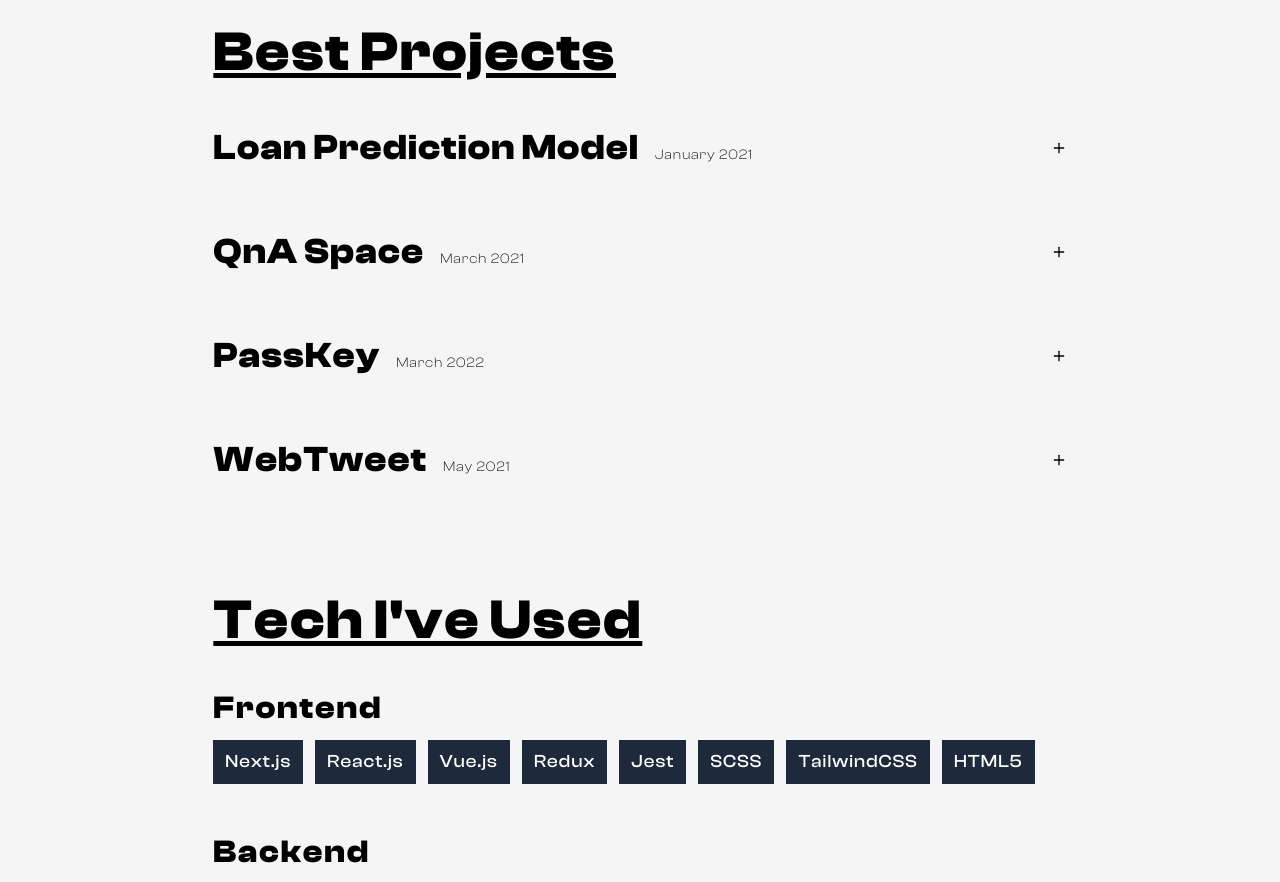
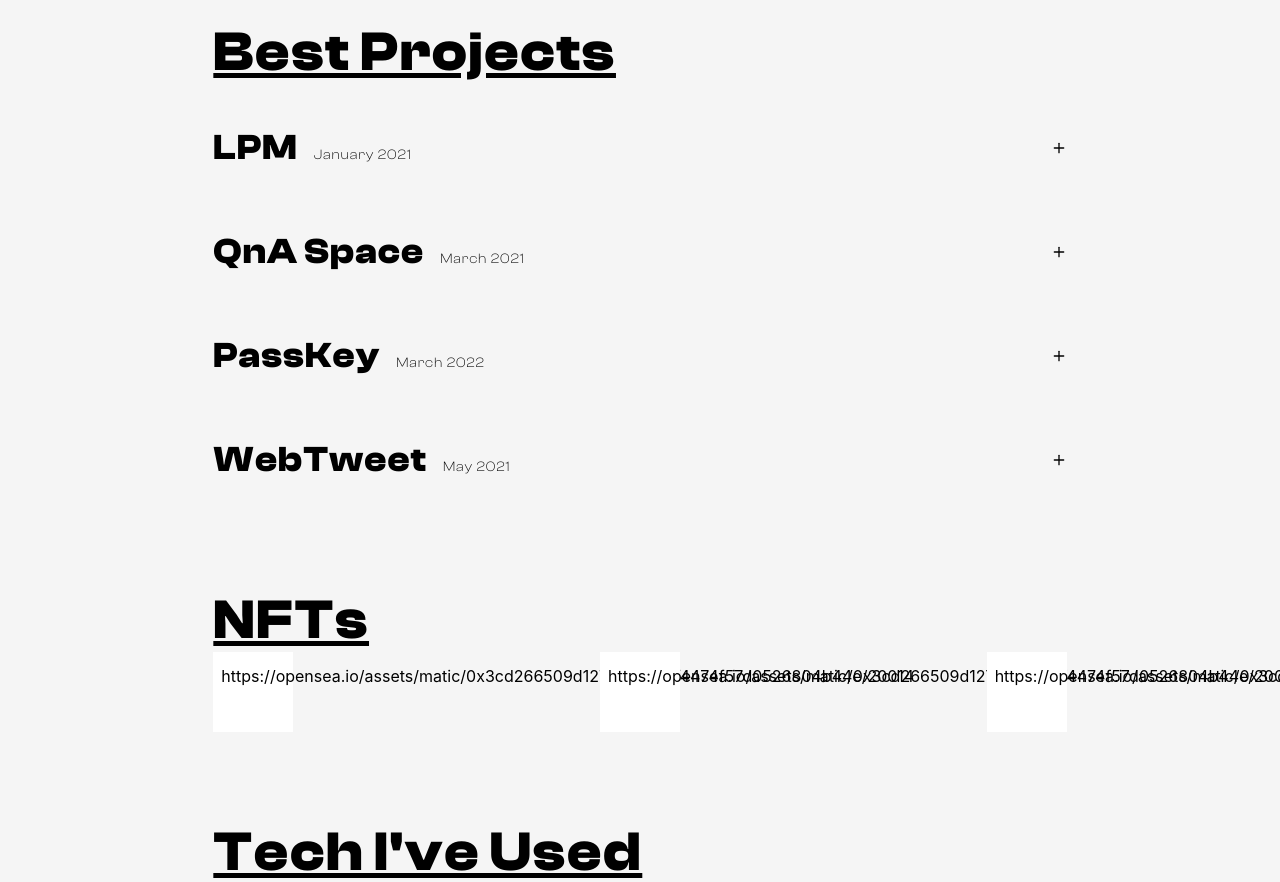
Before and after one commit to kaustav927/Portfolio2.0, a Next.js app in the folder portfolio2.0/: page / in a window 1280 px wide. Shown: the part 920-1802 px from the top of the page. Built offline with nearby package versions, Linux system fonts and the light colour scheme.

Commit message:
added proj

```diff
--- a/portfolio2.0/components/BestProjects.tsx
+++ b/portfolio2.0/components/BestProjects.tsx
@@ -3,7 +3,7 @@ import { FaGithub } from "react-icons/fa";
 import { SiDevpost } from "react-icons/si";
 import Link from "next/link";
 import { FiPlus, FiMinus } from "react-icons/fi";
-import pData from '../projectData.json';
+import pData from "../projectData.json";
 const BestProjects = () => {
   interface selectedData {
     index: number | null | any;
@@ -30,7 +30,10 @@ const BestProjects = () => {
   return (
     <div className="container mt-10 justify-between flex items-center w-10/12 md:w-10/12 lg:w-8/12 lg:max-w-screen-lg py-4 overflow-x-hidden">
       <section className="w-full">
-        <h2 id="work" className="text-4xl underline font-cd-bold dark:text-white">
+        <h2
+          id="work"
+          className="text-4xl underline font-cd-bold dark:text-white"
+        >
           Best Projects
         </h2>
 
@@ -40,16 +43,19 @@ const BestProjects = () => {
             className="flex flex-col  mt-6 py-4 cursor-pointer"
           >
             <div
-              className="text-2xl font-cd-bold dark:text-white"
+              className="text-lg md:text-2xl lg:text-2xl font-cd-bold dark:text-white"
               onClick={() => toggle(index)}
               key={index}
             >
               <span className="flex justify-between">
                 <span>
-                  {project.name}<span  className="text-xs font-cd-light justify-start mx-4">{project.timeLine}</span>
+                  {project.name}
+                  <span className="text-xs font-cd-light justify-start mx-4">
+                    {project.timeLine}
+                  </span>
                 </span>
                 {selected === index ? (
-                  <FiMinus className=" text-xs h-4 w-4 mt-4 dark:text-white" />
+                  <FiMinus className="text-xs h-4 w-4 mt-4 py-auto dark:text-white" />
                 ) : (
                   <FiPlus className="text-xs h-4 w-4 mt-4 py-auto dark:text-white" />
                 )}
@@ -70,9 +76,14 @@ const BestProjects = () => {
                         Tools Used:
                       </h1>
                       <div className="flex-wrap flex mt-2">
-                      {project.Tools.map((tool:string, indexOne:number) => (
-                        <span key={indexOne} className="font-cd-medium mb-3 text-white bg-black dark:text-black dark:bg-cool-white text-sm mr-3 px-3 py-2">{tool}</span>
-                      ))}
+                        {project.Tools.map((tool: string, indexOne: number) => (
+                          <span
+                            key={indexOne}
+                            className="font-cd-medium mb-3 text-white bg-black dark:text-black dark:bg-cool-white text-sm mr-3 px-3 py-2"
+                          >
+                            {tool}
+                          </span>
+                        ))}
                       </div>
                     </div>
                   </div>
--- /dev/null
+++ b/portfolio2.0/components/NFT.tsx
@@ -0,0 +1,25 @@
+import React from "react";
+import Card from "../components/card";
+function NFT() {
+  const openSeaLinks = [
+    "https://opensea.io/assets/matic/0x3cd266509d127d0eac42f4474f57d0526804b44e/20014",
+    "https://opensea.io/assets/matic/0x3cd266509d127d0eac42f4474f57d0526804b44e/20014",
+    "https://opensea.io/assets/matic/0x3cd266509d127d0eac42f4474f57d0526804b44e/20014",
+  ];
+  return (
+    <div className="container mt-14 w-10/12 lg:w-8/12 lg:max-w-screen-lg flex flex-col items-begining py-4">
+      <h2 className="underline relative text-4xl font-cd-bold dark:text-white">
+        NFTs
+      </h2>
+      <div className="flex items-start justify-between">
+        {openSeaLinks.map((url, index) => (
+          <div key={index} className="bg-white w-20 h-20 py-3 px-2 z-50">
+            {url}
+          </div>
+        ))}
+      </div>
+    </div>
+  );
+}
+
+export default NFT;
--- a/portfolio2.0/pages/index.tsx
+++ b/portfolio2.0/pages/index.tsx
@@ -6,6 +6,7 @@ import Hero from "../components/Hero";
 import BestProjects from "../components/BestProjects";
 import Footer from "../components/Footer";
 import Skills from "../components/Skills";
+import NFT from "../components/NFT";
 //import {Parallax, ParallaxLayer} from '@react-spring/parallax'
 const Home: NextPage = () => {
   return (
@@ -19,6 +20,8 @@ const Home: NextPage = () => {
 
         <Hero />
         <BestProjects />
+        {/*<NFT/>*/}
+        <NFT/>
         <Skills />
         <Footer />
       </div>
--- a/portfolio2.0/projectData.json
+++ b/portfolio2.0/projectData.json
@@ -127,7 +127,7 @@
 "BestProjectData" : [
 
     {
-        "name": "Loan Prediction Model",
+        "name": "LPM",
         "id": "1",
         "timeLine": "January 2021",
         "description": "Worked with co-workers at my previous company Finastra for the annual company-wide hackathon. LPM couples a multivariate deep-learning model API with a cross-platform frontend, enabling brokers to predict their applicant’s mortgage loan approval with 91%+ accuracy. Represented my team to a panel of international judges and ended up winning first place at Hack to The Future 2020.",
```
